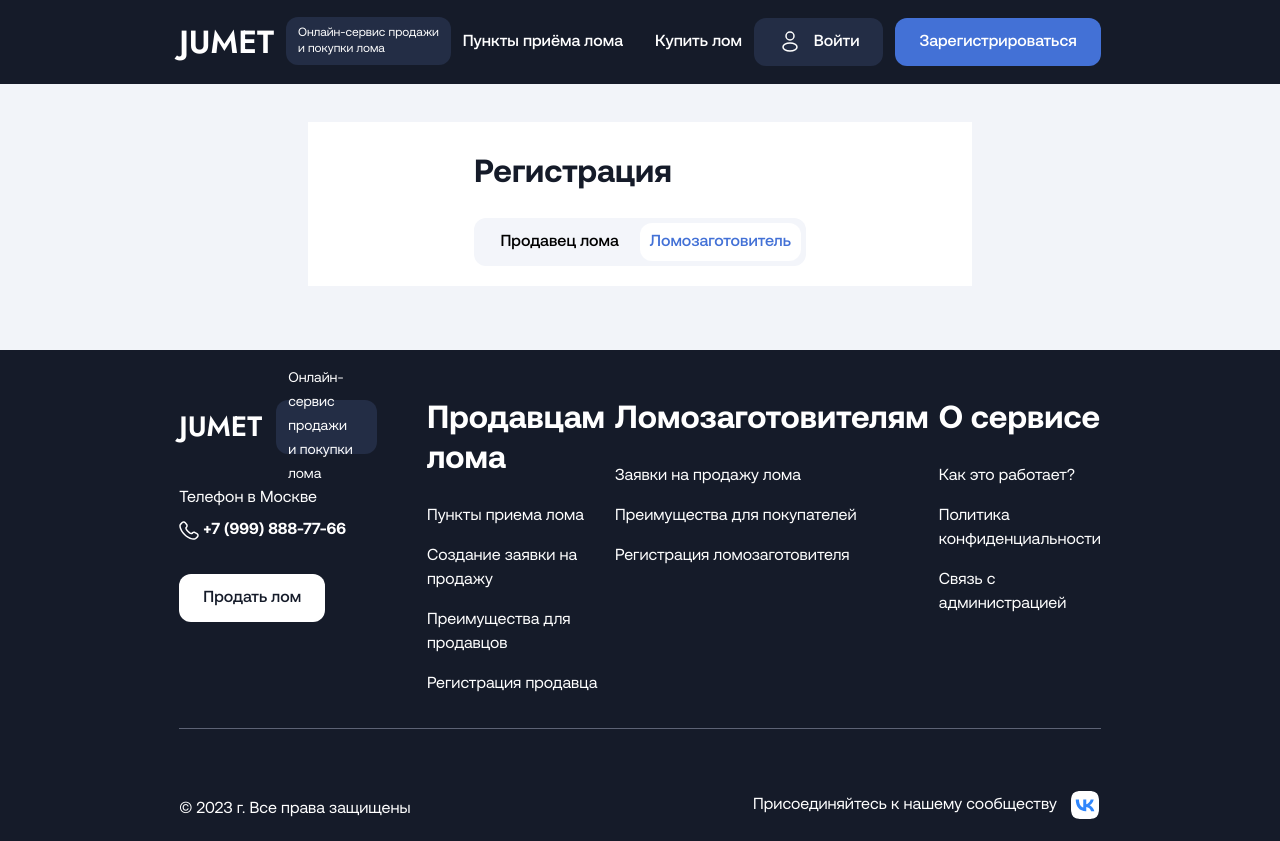
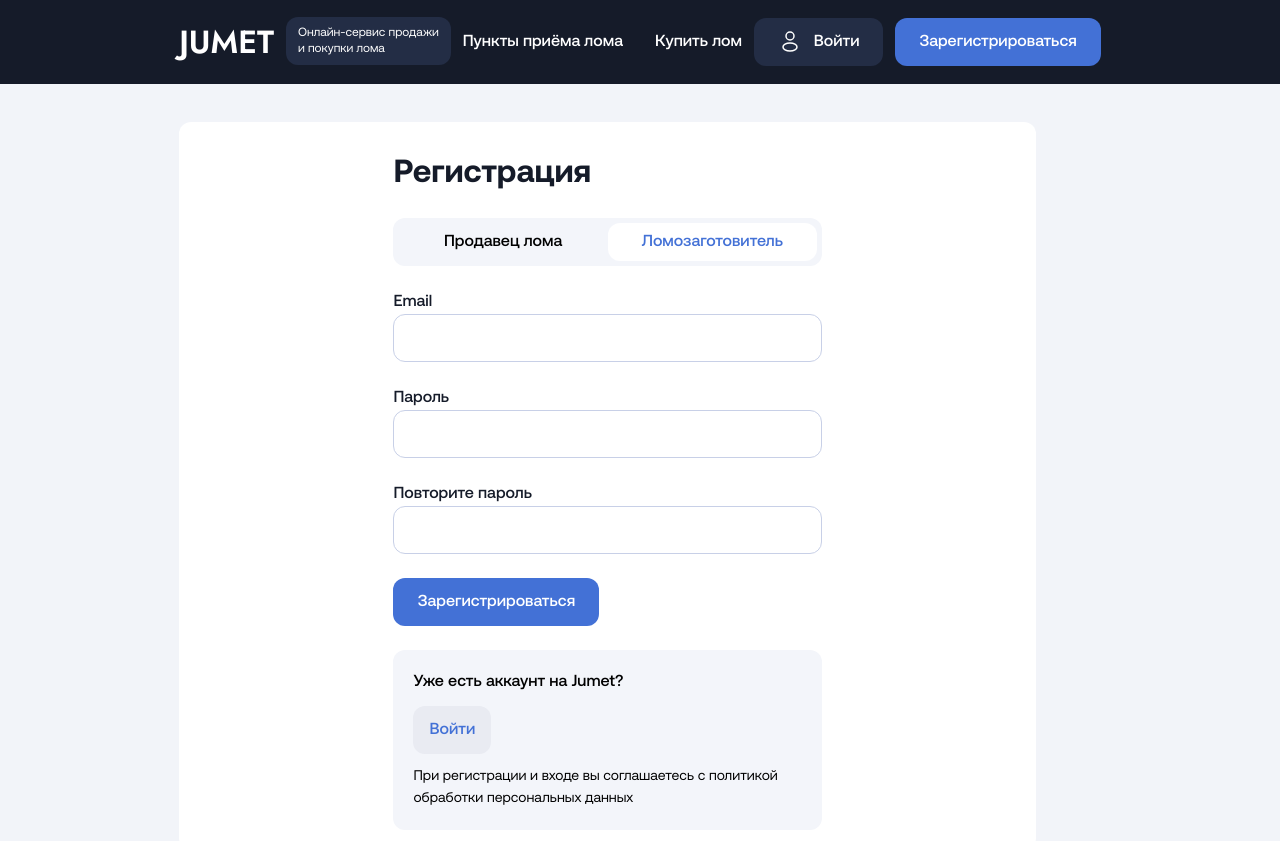
Before and after one commit to ItsNotMe2099/jumet-frontend, a Next.js app: page /registration in a window 1280 px wide. Shown: the top 841 px of the page. Built offline with nearby package versions, Linux system fonts and the light colour scheme.

Commit message:
LoginStep

```diff
--- a/components/fields/TextField/index.module.scss
+++ b/components/fields/TextField/index.module.scss
@@ -2,47 +2,21 @@
 
 .root {
   position: relative;
-  border: 4px solid;
-  z-index: 13;
-  height: 80px;
+}
 
-  input {
-    &::placeholder {
-      font-weight: 600;
-      font-size: 26px;
-      color: #707070;
-    }
+.input{
+  height: $StandartHeight;
+  border-radius: $StandartBorderRadius;
+  border: 1px solid $grey400;
+  width: 100%;
+  padding: 0 16px;
+
+  &::placeholder{
+      @include mainText;
   }
 }
 
-.wrapper {
-  position: relative;
-  flex-direction: column;
+.label{
+  color: $dark500;
+  @include btnText;
 }
-
-.input {
-  position: absolute;
-  top: 0;
-  z-index: 13;
-  height: 76px;
-  width: 100%;
-  font-size: 20px;
-  color: #fff;
-  padding: 10px 20px;
-}
-
-.inputWrapper {
-  position: relative;
-  height: 76px;
-  display: flex;
-  align-items: center;
-  justify-content: center;
-}
-
-.label {
-  font-weight: 600;
-  font-size: 26px;
-  color: #707070;
-  top: 30%;
-  right: 50%;
-}
--- a/components/fields/TextField/index.tsx
+++ b/components/fields/TextField/index.tsx
@@ -1,56 +1,40 @@
 import styles from './index.module.scss'
-import {FieldConfig, useField} from 'formik'
+import { FieldConfig, useField } from 'formik'
 import classNames from 'classnames'
-import {IField} from 'types/types'
+import { IField } from 'types/types'
 import ErrorInput from 'components/fields/ErrorInput'
-import { useState } from 'react'
+import { ChangeEvent } from 'react'
 
 interface Props extends IField<string> {
   className?: string
   onChange?: (val: string) => void
-  label: string
-  brdrColor?: string
-  onFocus?: () => void
-  onBlur?: () => void
+  label?: string
+  isNumbersOnly?: boolean
 }
 
 export default function TextField(props: Props) {
   // @ts-ignore
   const [field, meta, helpers] = useField(props as FieldConfig)
   const showError = meta.touched && !!meta.error
-  const [focused, setFocus] = useState<boolean>(false)
-
-  const handleLabel = () => {
-    if(!field.value){
-      setFocus(false)
-      props.onBlur ? props.onBlur() : null
-    }
-  }
-
-  const handleFocus = () => {
-    setFocus(true)
-    props.onFocus ? props.onFocus() : null
-  }
 
   return (
-    <div className={classNames(styles.root, props.className)} style={{borderColor: props.brdrColor}}>
+    <div className={classNames(styles.root, props.className)}>
       <div className={styles.wrapper}>
         <div className={styles.inputWrapper}>
-        {!focused ? <div className={styles.label}>
+          {props.label ? <div className={styles.label}>
             {props.label}
           </div> : null}
           <input
+            onInput=
+            {props.isNumbersOnly ?
+              (e: ChangeEvent<HTMLInputElement>) => { e.target.value = e.target.value.replace(/[^0-9]/g, '') }
+              : undefined}
             {...field}
             onChange={(e) => {
               field.onChange(e)
-            if(props.onChange){
+              if (props.onChange) {
                 props.onChange(e.currentTarget.value)
               }
-          }}
-          onFocus={handleFocus}
-          onBlur={(e) => {
-            handleLabel()
-            field.onBlur(e)
             }}
             disabled={props.disabled}
             type={props.type}
@@ -61,7 +45,7 @@ export default function TextField(props: Props) {
             placeholder={props.placeholder}
           />
         </div>
-         <ErrorInput {...meta}/>
+        <ErrorInput {...meta} />
       </div>
     </div>
   )
--- a/components/for_pages/RegPage/RegForm/LoginStep/index.module.scss
+++ b/components/for_pages/RegPage/RegForm/LoginStep/index.module.scss
@@ -1,5 +1,40 @@
 @import "styles/index";
 
 .form {
+    display: flex;
+    flex-direction: column;
+    gap: 24px;
+}
 
+.btn {
+    max-width: 206px;
+
+    span {
+        gap: 12px;
+        display: flex;
+        align-items: center;
+        color: $white;
+    }
 }
+
+.already {
+    background-color: $grey200;
+    border-radius: $StandartBorderRadius;
+    padding: 20px;
+    display: flex;
+    flex-direction: column;
+    gap: 12px;
+}
+
+.top {
+    @include btnText;
+}
+
+.signIn {
+    color: $blue500;
+    width: 20%;
+}
+
+.bottom {
+    @include secondaryText;
+}
--- a/components/for_pages/RegPage/RegForm/LoginStep/index.tsx
+++ b/components/for_pages/RegPage/RegForm/LoginStep/index.tsx
@@ -1,5 +1,8 @@
+import TextField from '@/components/fields/TextField'
 import styles from './index.module.scss'
 import { Form, FormikProvider, useFormik } from 'formik'
+import Validator from '@/utils/validator'
+import Button from '@/components/ui/Button'
 
 
 interface Props {
@@ -28,7 +31,27 @@ export default function LoginStep(props: Props) {
   return (
     <FormikProvider value={formik}>
       <Form className={styles.form}>
-
+        <TextField name='email' label='Email' validate={Validator.combine([Validator.required, Validator.email])} />
+        <TextField type='password' name='password' label='Пароль' validate={Validator.required} />
+        <TextField
+          type='password'
+          name='passwordConfirm'
+          label='Повторите пароль'
+          validate={Validator.combine([Validator.required, Validator.passwordsMustMatch(formik.values)])} />
+        <Button type='submit' className={styles.btn} styleType='large' color='blue'>
+          Зарегистрироваться
+        </Button>
+        <div className={styles.already}>
+          <div className={styles.top}>
+            Уже есть аккаунт на Jumet?
+          </div>
+          <Button className={styles.signIn} styleType='large' color='grey'>
+            Войти
+          </Button>
+          <div className={styles.bottom}>
+            При регистрации и входе вы соглашаетесь с политикой обработки персональных данных
+          </div>
+        </div>
       </Form>
     </FormikProvider>
   )
--- a/components/for_pages/RegPage/RegForm/index.tsx
+++ b/components/for_pages/RegPage/RegForm/index.tsx
@@ -93,6 +93,7 @@ export default function RegForm(props: Props) {
       currentStepIndex={currentStepIndex}>
       <FormStepSwitch index={currentStepIndex} options={[
         <LoginStep key={1} onNextStep={handleNextStep} />,
+
       ]} />
     </RegLayout>
   )
--- a/components/for_pages/RegPage/RegLayout/index.module.scss
+++ b/components/for_pages/RegPage/RegLayout/index.module.scss
@@ -1,13 +1,14 @@
 @import "styles/index";
 
 .root {
-    @include container;
     margin-top: 38px;
     margin-bottom: 64px;
+    width: 93%;
 }
 
 .wrapper {
     background-color: $white;
+    border-radius: $StandartBorderRadius;
 }
 
 .container {
--- a/components/for_pages/RegPage/RegLayout/index.tsx
+++ b/components/for_pages/RegPage/RegLayout/index.tsx
@@ -26,8 +26,8 @@ export default function RegLayout(props: Props) {
             className={styles.switch}
             onClick={(active) => appContext.switchRegMode(active)}
             active={appContext.regMode} /> : null}
+          {props.children}
         </div>
-        {props.children}
       </div>
     </div>
   )
--- a/components/ui/Button/index.module.scss
+++ b/components/ui/Button/index.module.scss
@@ -56,6 +56,10 @@
   background: $white;
 }
 
+.grey {
+  background: $grey300;
+}
+
 .spinner {
   visibility: hidden;
   position: absolute;
--- a/components/ui/Button/index.tsx
+++ b/components/ui/Button/index.tsx
@@ -12,7 +12,7 @@ interface Props extends IButton {
   children: React.ReactNode
   styleType: 'small' | 'large'
   font?: 'normal15' | 'normal16'
-  color?: 'blue' | 'dark' | 'white'
+  color?: 'blue' | 'dark' | 'white' | 'grey'
   className?: string
   fluid?: boolean
   buttonRef?: RefObject<any>
```
Lines whose indentation alone changed are shown as unchanged.
